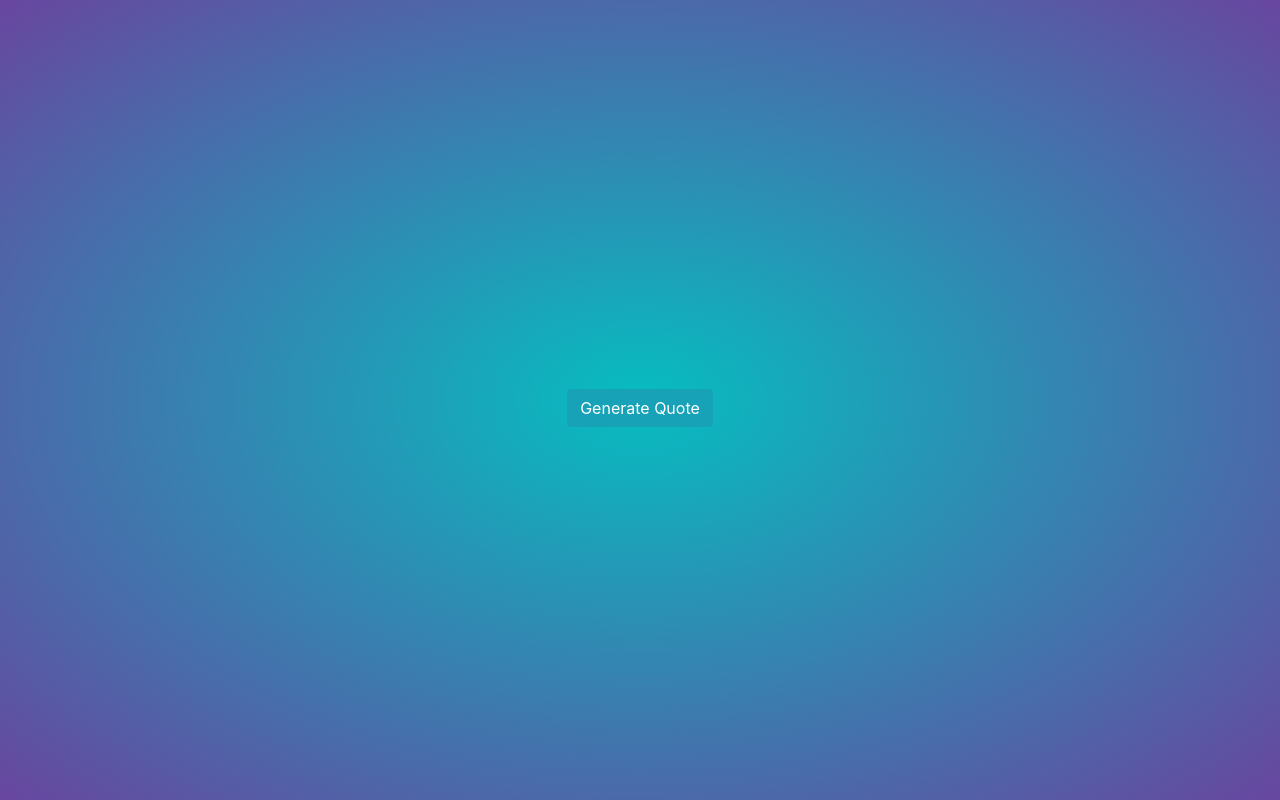
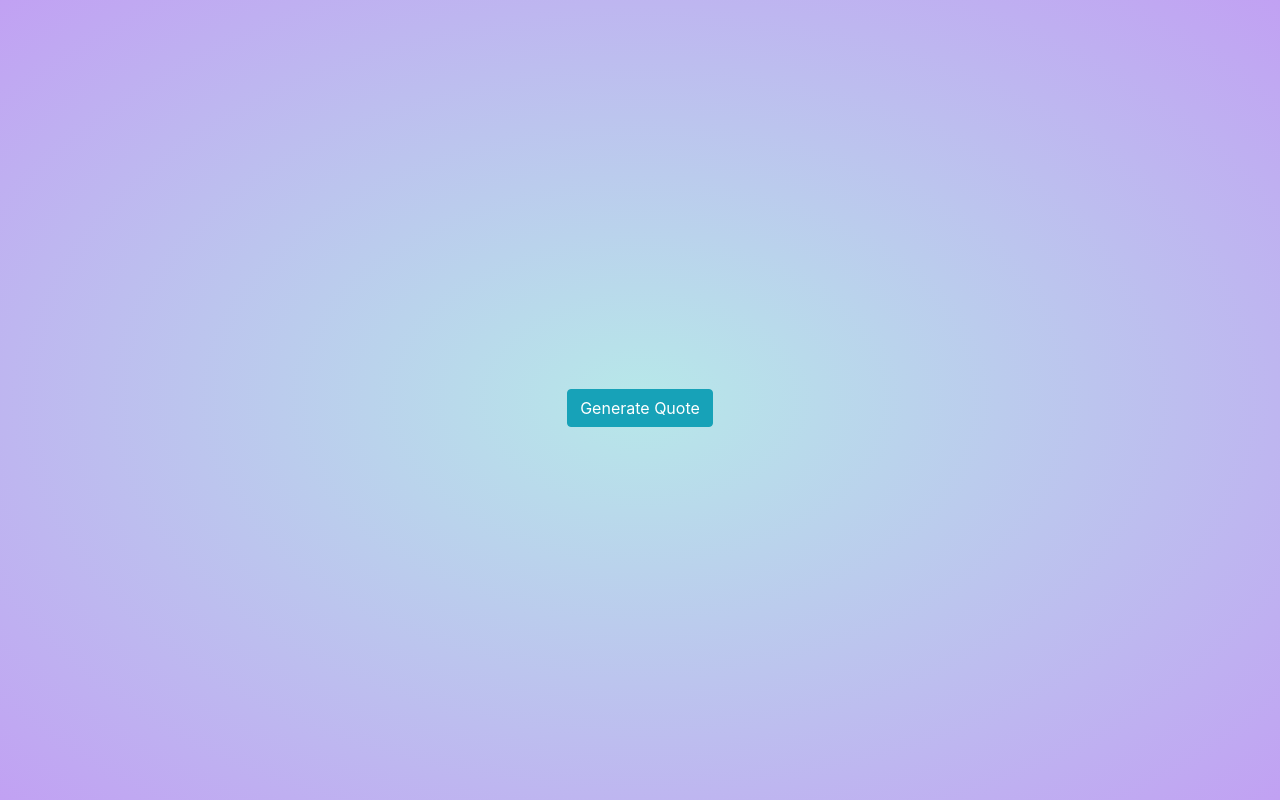
Before and after one commit to HandanYenial/Quote-Generator, a plain HTML site: page index.html in a window 1280 px wide. Drawn offline with nearby package versions, Linux system fonts and the light colour scheme.

Commit message:
Update style.css

```diff
--- a/style.css
+++ b/style.css
@@ -1,10 +1,9 @@
 @import url('https://fonts.googleapis.com/css2?family=Dancing+Script&display=swap');
-
 body{
-  background: #06BDC1;
-  background: -webkit-radial-gradient(center, #06BDC1, #68469F);
-  background: -moz-radial-gradient(center, #06BDC1, #68469F);
-  background: radial-gradient(ellipse at center, #06BDC1, #68469F);
+  background: #bcf0f0;
+  background: -webkit-radial-gradient(center, #b3ebec, #bfa3eb);
+  background: -moz-radial-gradient(center, #a3f5f7, #c7acf3);
+  background: radial-gradient(ellipse at center, #b7e8e9, #c1a1f3);
 }
 
 .container{
```
